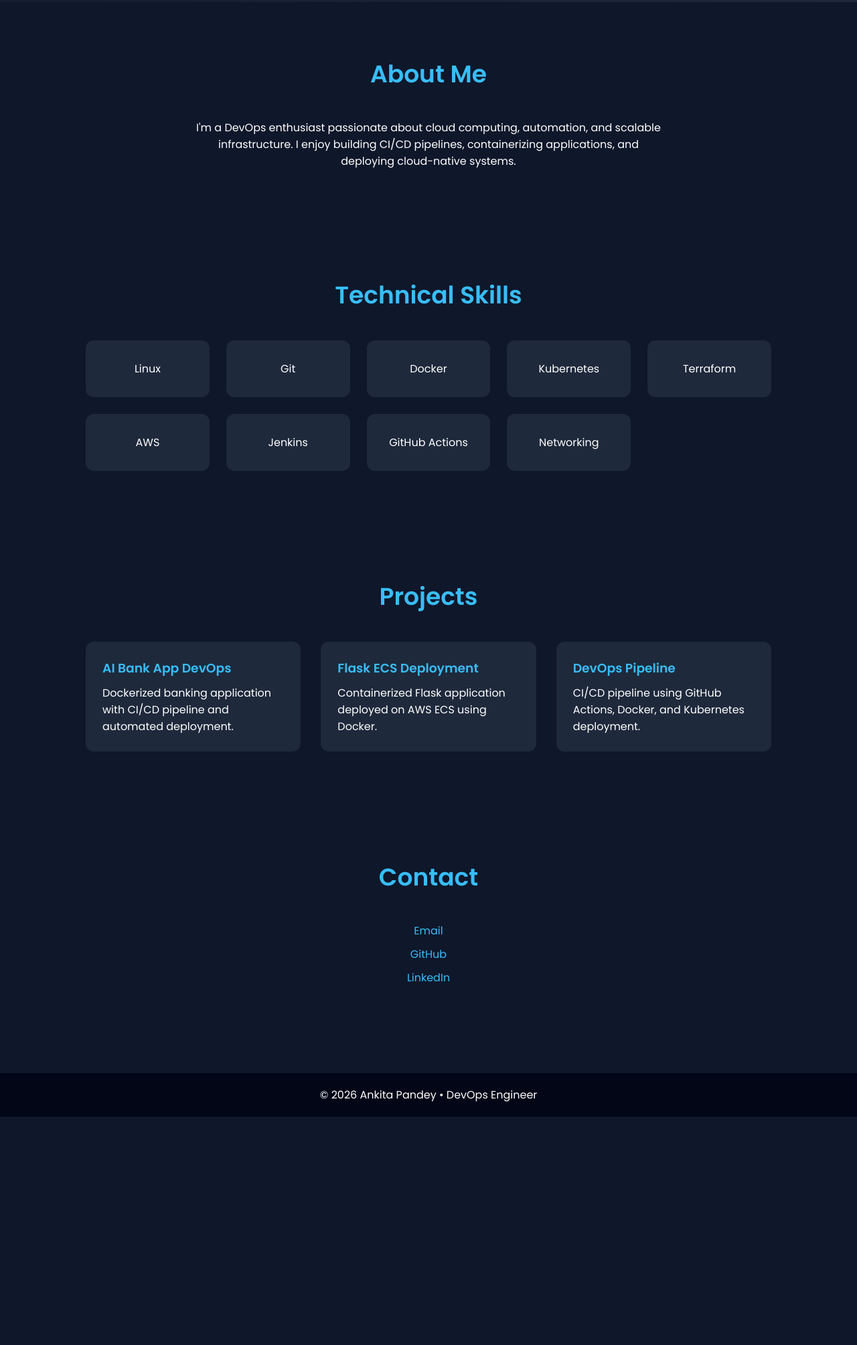
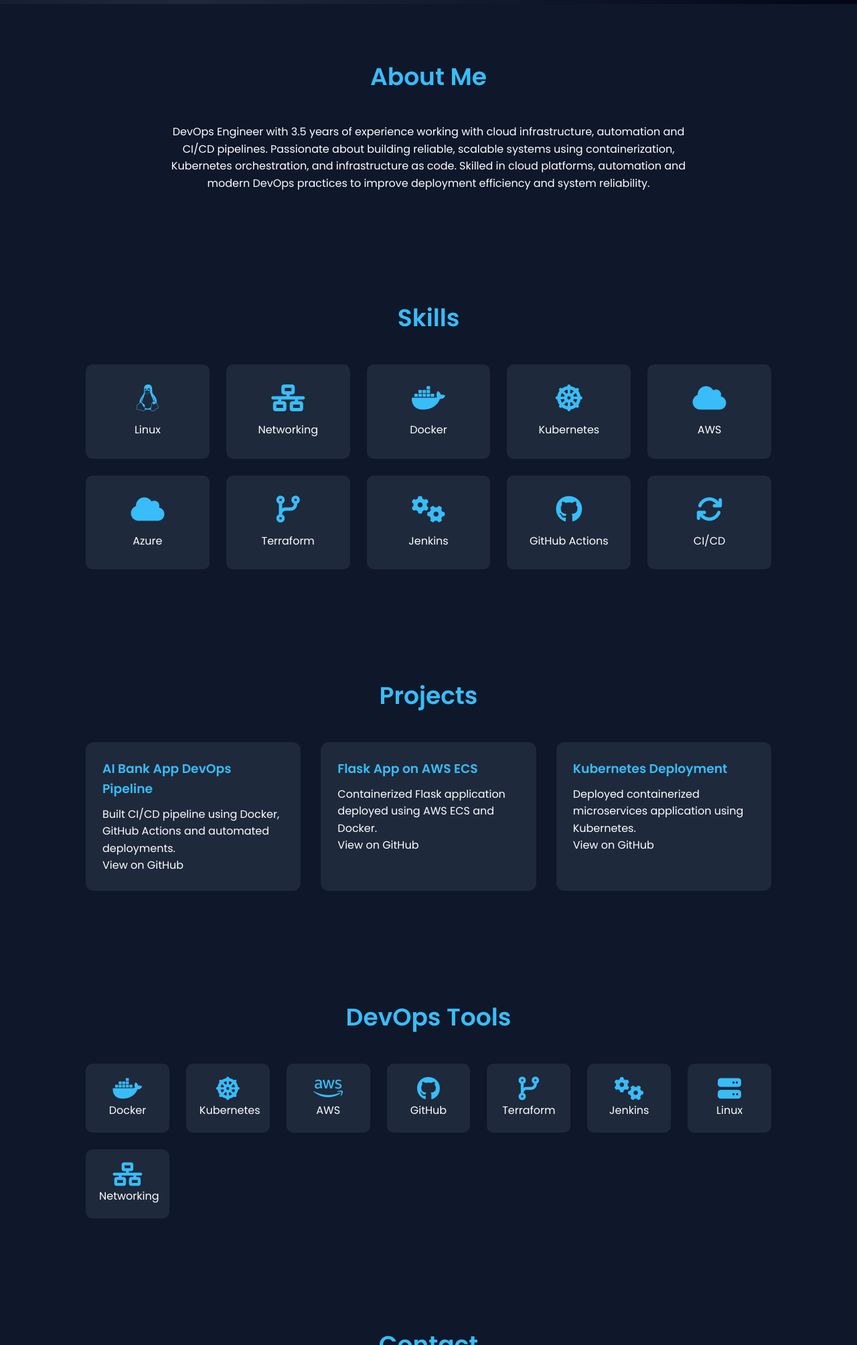
Before and after one commit to AnkitaPandey23/github-actions, a plain HTML site: page index.html in a window 1280 px wide. Shown: the part 792-2800 px from the top of the page at 67% size. Before the commit the page ends 2459 px from the top, so only its background shows below. Drawn offline with Linux system fonts and the light colour scheme.

Commit message:
Refactor index.html with updated styles and content
Updated various styles and content in the HTML structure. Improved layout and added new sections for skills and projects.

```diff
--- a/index.html
+++ b/index.html
@@ -5,20 +5,36 @@
 <meta name="viewport" content="width=device-width, initial-scale=1.0">
 <title>Ankita Pandey | DevOps Engineer</title>
 
+<!-- Google Font -->
 <link href="https://fonts.googleapis.com/css2?family=Poppins:wght@300;400;600&display=swap" rel="stylesheet">
 
+<!-- FontAwesome Icons -->
+<link rel="stylesheet" href="https://cdnjs.cloudflare.com/ajax/libs/font-awesome/6.5.0/css/all.min.css">
+
 <style>
+
+/* GLOBAL STYLES */
 
 *{
 margin:0;
 padding:0;
 box-sizing:border-box;
-font-family:Poppins,sans-serif;
+font-family:'Poppins',sans-serif;
 }
 
 body{
 background:#0f172a;
 color:white;
+line-height:1.6;
+}
+
+a{
+text-decoration:none;
+color:inherit;
+}
+
+section{
+padding:80px 10%;
 }
 
 /* NAVBAR */
@@ -27,10 +43,11 @@ nav{
 display:flex;
 justify-content:space-between;
 align-items:center;
-padding:20px 80px;
+padding:20px 10%;
 background:#020617;
 position:sticky;
 top:0;
+z-index:100;
 }
 
 nav h2{
@@ -40,13 +57,11 @@ color:#38bdf8;
 nav ul{
 display:flex;
 list-style:none;
-gap:30px;
+gap:25px;
 }
 
-nav a{
-color:white;
-text-decoration:none;
-font-weight:500;
+nav a:hover{
+color:#38bdf8;
 }
 
 /* HERO */
@@ -58,7 +73,7 @@ flex-direction:column;
 justify-content:center;
 align-items:center;
 text-align:center;
-background:linear-gradient(135deg,#0f172a,#1e293b);
+background:linear-gradient(135deg,#020617,#1e293b,#020617);
 }
 
 .hero h1{
@@ -69,31 +84,50 @@ color:#38bdf8;
 .hero p{
 margin-top:10px;
 font-size:20px;
-opacity:0.8;
+max-width:700px;
+opacity:0.85;
+}
+
+.hero-buttons{
+margin-top:25px;
 }
 
 .btn{
-margin-top:30px;
 padding:12px 25px;
+border-radius:8px;
+margin:10px;
+font-weight:600;
+transition:0.3s;
+}
+
+.github{
 background:#38bdf8;
 color:black;
-border:none;
-border-radius:8px;
-cursor:pointer;
-font-weight:600;
 }
 
-/* SECTIONS */
-
-section{
-padding:80px 10%;
+.linkedin{
+border:1px solid #38bdf8;
 }
 
-section h2{
+.btn:hover{
+transform:translateY(-3px);
+}
+
+/* SECTION TITLES */
+
+.section-title{
 text-align:center;
 margin-bottom:40px;
 font-size:36px;
 color:#38bdf8;
+}
+
+/* ABOUT */
+
+.about{
+max-width:800px;
+margin:auto;
+text-align:center;
 }
 
 /* SKILLS */
@@ -107,21 +141,27 @@ gap:25px;
 .skill-card{
 background:#1e293b;
 padding:30px;
+border-radius:10px;
 text-align:center;
-border-radius:12px;
 transition:0.3s;
 }
 
+.skill-card i{
+font-size:40px;
+margin-bottom:15px;
+color:#38bdf8;
+}
+
 .skill-card:hover{
-transform:translateY(-10px);
+transform:translateY(-8px);
 background:#334155;
 }
 
 /* PROJECTS */
 
-.project-grid{
+.projects-grid{
 display:grid;
-grid-template-columns:repeat(auto-fit,minmax(250px,1fr));
+grid-template-columns:repeat(auto-fit,minmax(260px,1fr));
 gap:30px;
 }
 
@@ -132,14 +172,40 @@ border-radius:12px;
 transition:0.3s;
 }
 
+.project-card h3{
+color:#38bdf8;
+margin-bottom:10px;
+}
+
 .project-card:hover{
 transform:scale(1.05);
 background:#334155;
 }
 
-.project-card h3{
+/* DEVOPS TOOLS */
+
+.tools-grid{
+display:grid;
+grid-template-columns:repeat(auto-fit,minmax(120px,1fr));
+gap:25px;
+text-align:center;
+}
+
+.tool{
+background:#1e293b;
+padding:20px;
+border-radius:10px;
+transition:0.3s;
+}
+
+.tool i{
+font-size:35px;
 color:#38bdf8;
-margin-bottom:10px;
+}
+
+.tool:hover{
+background:#334155;
+transform:translateY(-5px);
 }
 
 /* CONTACT */
@@ -149,10 +215,9 @@ text-align:center;
 }
 
 .contact a{
-color:#38bdf8;
-text-decoration:none;
 display:block;
 margin:10px;
+color:#38bdf8;
 }
 
 /* FOOTER */
@@ -161,7 +226,21 @@ footer{
 text-align:center;
 padding:20px;
 background:#020617;
-margin-top:40px;
+}
+
+/* MOBILE */
+
+@media(max-width:768px){
+
+.hero h1{
+font-size:40px;
+}
+
+nav{
+flex-direction:column;
+gap:10px;
+}
+
 }
 
 </style>
@@ -169,82 +248,142 @@ margin-top:40px;
 
 <body>
 
+<!-- NAVBAR -->
+
 <nav>
 <h2>Ankita.dev</h2>
+
 <ul>
 <li><a href="#about">About</a></li>
 <li><a href="#skills">Skills</a></li>
 <li><a href="#projects">Projects</a></li>
+<li><a href="#tools">Tools</a></li>
 <li><a href="#contact">Contact</a></li>
 </ul>
+
 </nav>
 
+<!-- HERO SECTION -->
+
 <section class="hero">
+
 <h1>Ankita Pandey</h1>
-<p>DevOps Engineer • Cloud • Automation</p>
-<button class="btn">View My Work</button>
-</section>
 
-<section id="about">
-<h2>About Me</h2>
-<p style="text-align:center;max-width:700px;margin:auto;">
-I'm a DevOps enthusiast passionate about cloud computing, automation,
-and scalable infrastructure. I enjoy building CI/CD pipelines,
-containerizing applications, and deploying cloud-native systems.
-</p>
-</section>
+<p>DevOps Engineer building scalable cloud infrastructure and CI/CD pipelines</p>
 
-<section id="skills">
-<h2>Technical Skills</h2>
+<div class="hero-buttons">
 
-<div class="skills-grid">
+<a href="https://github.com/AnkitaPandey23" class="btn github"><i class="fab fa-github"></i> GitHub</a>
 
-<div class="skill-card">Linux</div>
-<div class="skill-card">Git</div>
-<div class="skill-card">Docker</div>
-<div class="skill-card">Kubernetes</div>
-<div class="skill-card">Terraform</div>
-<div class="skill-card">AWS</div>
-<div class="skill-card">Jenkins</div>
-<div class="skill-card">GitHub Actions</div>
-<div class="skill-card">Networking</div>
+<a href="#" class="btn linkedin"><i class="fab fa-linkedin"></i> LinkedIn</a>
 
 </div>
 
 </section>
 
+<!-- ABOUT -->
+
+<section id="about">
+
+<h2 class="section-title">About Me</h2>
+
+<p class="about">
+DevOps Engineer with 3.5 years of experience working with cloud infrastructure,
+automation and CI/CD pipelines. Passionate about building reliable,
+scalable systems using containerization, Kubernetes orchestration,
+and infrastructure as code. Skilled in cloud platforms, automation
+and modern DevOps practices to improve deployment efficiency and system reliability.
+</p>
+
+</section>
+
+<!-- SKILLS -->
+
+<section id="skills">
+
+<h2 class="section-title">Skills</h2>
+
+<div class="skills-grid">
+
+<div class="skill-card"><i class="fab fa-linux"></i><p>Linux</p></div>
+<div class="skill-card"><i class="fa-solid fa-network-wired"></i><p>Networking</p></div>
+<div class="skill-card"><i class="fab fa-docker"></i><p>Docker</p></div>
+<div class="skill-card"><i class="fa-solid fa-dharmachakra"></i><p>Kubernetes</p></div>
+<div class="skill-card"><i class="fa-solid fa-cloud"></i><p>AWS</p></div>
+<div class="skill-card"><i class="fa-solid fa-cloud"></i><p>Azure</p></div>
+<div class="skill-card"><i class="fa-solid fa-code-branch"></i><p>Terraform</p></div>
+<div class="skill-card"><i class="fa-solid fa-gears"></i><p>Jenkins</p></div>
+<div class="skill-card"><i class="fab fa-github"></i><p>GitHub Actions</p></div>
+<div class="skill-card"><i class="fa-solid fa-arrows-rotate"></i><p>CI/CD</p></div>
+
+</div>
+
+</section>
+
+<!-- PROJECTS -->
+
 <section id="projects">
 
-<h2>Projects</h2>
+<h2 class="section-title">Projects</h2>
 
-<div class="project-grid">
+<div class="projects-grid">
 
 <div class="project-card">
-<h3>AI Bank App DevOps</h3>
-<p>Dockerized banking application with CI/CD pipeline and automated deployment.</p>
+<h3>AI Bank App DevOps Pipeline</h3>
+<p>Built CI/CD pipeline using Docker, GitHub Actions and automated deployments.</p>
+<a href="https://github.com/AnkitaPandey23">View on GitHub</a>
 </div>
 
 <div class="project-card">
-<h3>Flask ECS Deployment</h3>
-<p>Containerized Flask application deployed on AWS ECS using Docker.</p>
+<h3>Flask App on AWS ECS</h3>
+<p>Containerized Flask application deployed using AWS ECS and Docker.</p>
+<a href="https://github.com/AnkitaPandey23">View on GitHub</a>
 </div>
 
 <div class="project-card">
-<h3>DevOps Pipeline</h3>
-<p>CI/CD pipeline using GitHub Actions, Docker, and Kubernetes deployment.</p>
+<h3>Kubernetes Deployment</h3>
+<p>Deployed containerized microservices application using Kubernetes.</p>
+<a href="https://github.com/AnkitaPandey23">View on GitHub</a>
 </div>
 
 </div>
 
 </section>
 
-<section id="contact" class="contact">
+<!-- DEVOPS TOOLS -->
 
-<h2>Contact</h2>
+<section id="tools">
 
-<a href="mailto:ankita@example.com">Email</a>
+<h2 class="section-title">DevOps Tools</h2>
+
+<div class="tools-grid">
+
+<div class="tool"><i class="fab fa-docker"></i><p>Docker</p></div>
+<div class="tool"><i class="fa-solid fa-dharmachakra"></i><p>Kubernetes</p></div>
+<div class="tool"><i class="fab fa-aws"></i><p>AWS</p></div>
+<div class="tool"><i class="fab fa-github"></i><p>GitHub</p></div>
+<div class="tool"><i class="fa-solid fa-code-branch"></i><p>Terraform</p></div>
+<div class="tool"><i class="fa-solid fa-gears"></i><p>Jenkins</p></div>
+<div class="tool"><i class="fa-solid fa-server"></i><p>Linux</p></div>
+<div class="tool"><i class="fa-solid fa-network-wired"></i><p>Networking</p></div>
+
+</div>
+
+</section>
+
+<!-- CONTACT -->
+
+<section id="contact">
+
+<h2 class="section-title">Contact</h2>
+
+<div class="contact">
+
+<p>Email: ankita@example.com</p>
+
 <a href="https://github.com/AnkitaPandey23">GitHub</a>
-<a href="#">LinkedIn</a>
+
+</div>
 
 </section>
 
```
